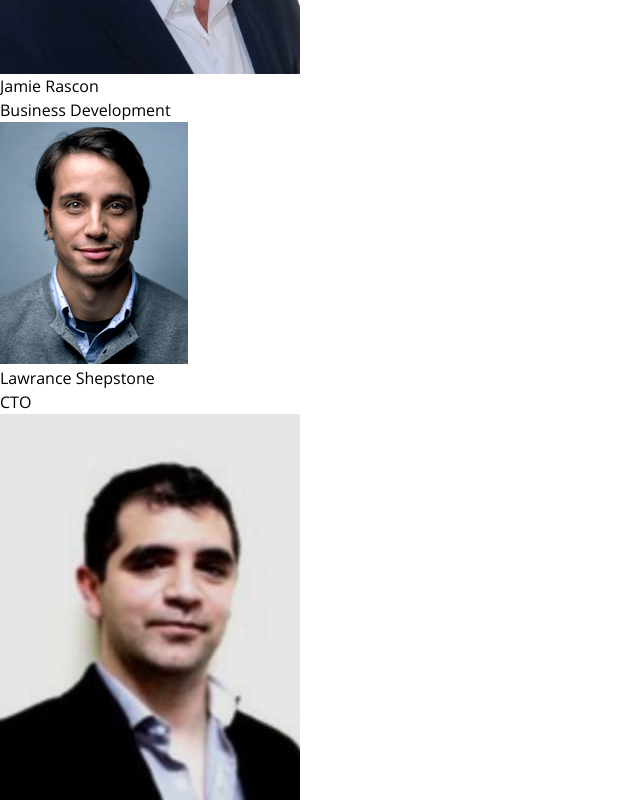
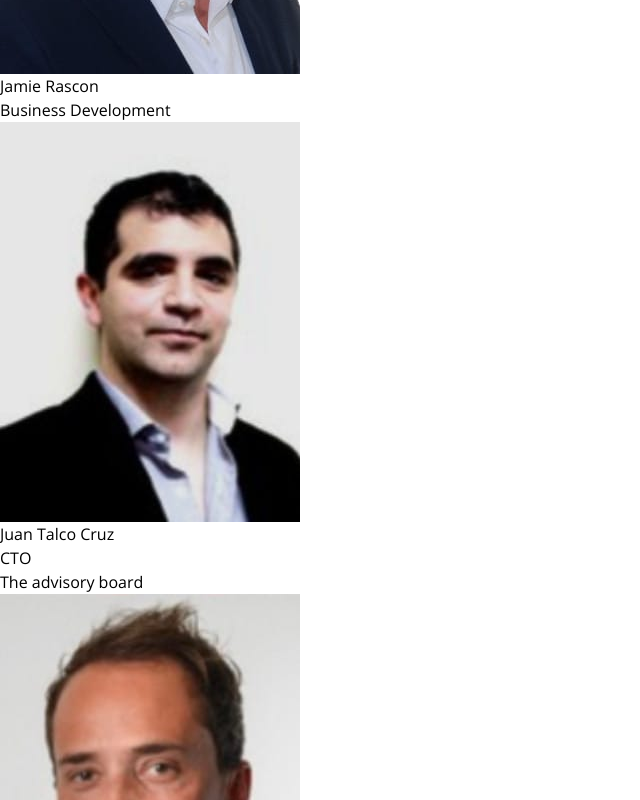
Before and after one commit to stepanjakl/collabcollective, a Vue app: page /about-us in a window 1280 px wide. Shown: the part 1720-2520 px from the top of the page, without its empty margins (0-640 px from the left). Built offline with nearby package versions, Linux system fonts and the light colour scheme; what v-lazy-image would draw is missing.

Commit message:
Update 'static.json' + Update 'About' page info

```diff
--- a/server.js
+++ b/server.js
@@ -27,7 +27,7 @@ app.listen(port);
 console.log("server started");
 */
 
-var sslRedirect = require('heroku-ssl-redirect');
+/*var sslRedirect = require('heroku-ssl-redirect');
 var express = require('express');
 var app = express();
 
@@ -42,4 +42,4 @@ app.get('/', function(req, res){
     res.send('hello world');
 });
 
-app.listen(process.env.PORT || 3000);
+app.listen(process.env.PORT || 3000);*/
--- a/src/views/About.vue
+++ b/src/views/About.vue
@@ -42,8 +42,8 @@
             <ContactPerson name="Erik Lorenz" role="CEO & Founder"/>
             <ContactPerson name="Aslinda Ali" role="Content Activation Manager"/>
             <ContactPerson name="Jamie Rascon" role="Business Development"/>
-            <ContactPerson name="Lawrance Shepstone" role="CTO"/>
-            <ContactPerson name="Juan Talco Cruz" role="Lead Developer"/>
+            <!--<ContactPerson name="Lawrance Shepstone" role="Lead Developer"/>-->
+            <ContactPerson name="Juan Talco Cruz" role="CTO"/>
 
         </div>
 
```
